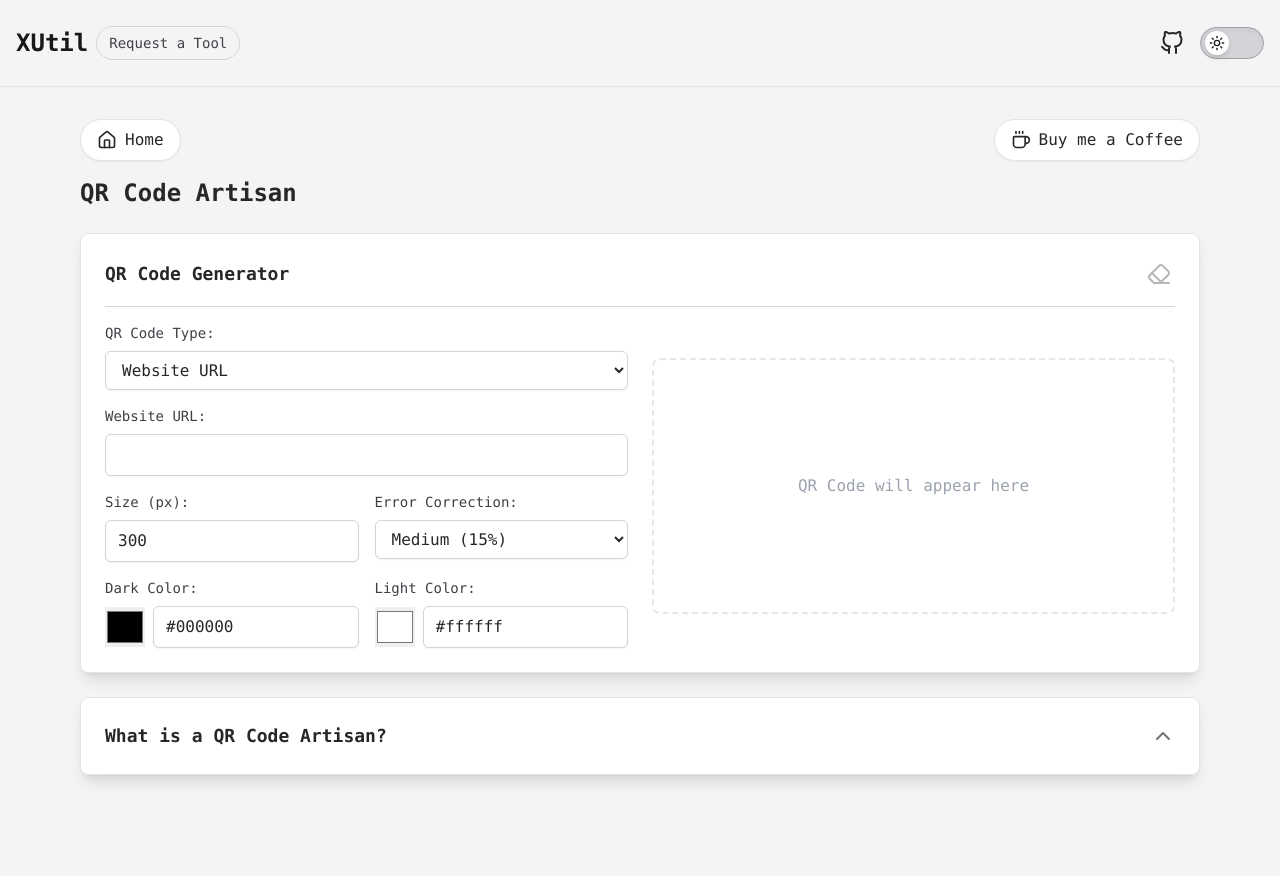
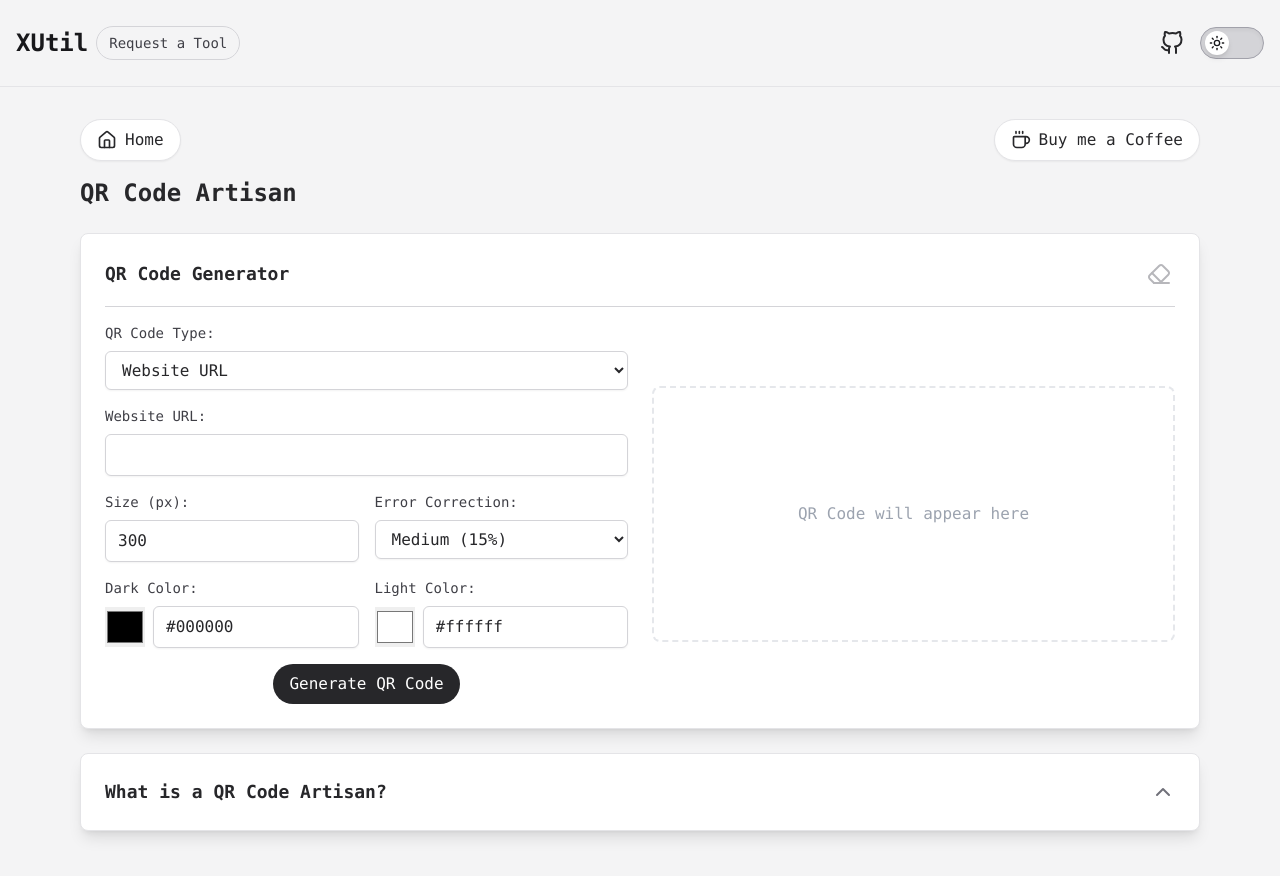
Before and after one commit to RohitPModani/xutil, a React (Vite) app: page /qr_code in a window 1280 px wide. Shown: the top 876 px of the page. Before the commit the page ends 855 px from the top, so only its background shows below. Built offline with nearby package versions, Linux system fonts and the light colour scheme.

Commit message:
Reverted QR code changes

```diff
--- a/src/pages/Image-Tools/QRCodeGenerator.tsx
+++ b/src/pages/Image-Tools/QRCodeGenerator.tsx
@@ -1,4 +1,4 @@
-import { useEffect, useState, useCallback, useMemo } from "react";
+import { useEffect, useState, useCallback } from "react";
 import BackToHome from "../../components/BackToHome";
 import SectionCard from "../../components/SectionCard";
 import ClearButton from "../../components/ClearButton";
@@ -9,6 +9,7 @@ import BuyMeCoffee from "../../components/BuyMeCoffee";
 import seoDescriptions from "../../data/seoDescriptions";
 import { updateToolUsage } from "../../utils/toolUsage";
 import QRCode from "qrcode";
+import LoadingButton from "../../components/LoadingButton";
 import { Download } from "lucide-react";
 import { saveAs } from "file-saver";
 
@@ -44,18 +45,6 @@ type QRCodeOptions = {
   downloadFormat?: "png" | "svg";
 };
 
-// Add this helper function for debouncing
-function debounce<T extends (...args: any[]) => any>(
-  func: T,
-  wait: number
-): (...args: Parameters<T>) => void {
-  let timeout: NodeJS.Timeout;
-  return (...args: Parameters<T>) => {
-    clearTimeout(timeout);
-    timeout = setTimeout(() => func(...args), wait);
-  };
-}
-
 const DEFAULT_OPTIONS: QRCodeOptions = {
   actionType: "url",
   text: "",
@@ -67,8 +56,6 @@ const DEFAULT_OPTIONS: QRCodeOptions = {
   eventEnd: new Date(Date.now() + 60 * 60 * 1000), // Default to 1 hour later
   downloadFormat: "png",
 };
-
-const DEBOUNCE_DELAY = 500;
 
 const ACTION_TYPES = [
   { value: "url", label: "Website URL" },
@@ -94,325 +81,159 @@ function QRCodeGenerator() {
     svg: "",
   });
   const [error, setError] = useState<string | null>(null);
-  const [previewDataUrl, setPreviewDataUrl] = useState<string>("");
-  const [validationErrors, setValidationErrors] = useState<
-    Record<string, string>
-  >({});
+  const [isGenerating, setIsGenerating] = useState(false);
 
   useEffect(() => {
     updateToolUsage("qr_code");
   }, []);
 
-  const validateUrl = (url: string): { isValid: boolean; normalizedUrl: string; error?: string } => {
-    if (!url.trim()) {
-      return { isValid: false, normalizedUrl: '', error: 'Please enter a valid URL' };
-    }
+  const generateQRCode = useCallback(async () => {
+    try {
+      setIsGenerating(true);
+      setError(null);
 
-    const trimmedUrl = url.trim();
-
-    // Check for common URL patterns and normalize them
-    let normalizedUrl = trimmedUrl;
-
-    // If it doesn't start with a protocol, assume https://
-    if (!/^[a-zA-Z][a-zA-Z0-9+.-]*:/.test(normalizedUrl)) {
-      normalizedUrl = `https://${normalizedUrl}`;
-    }
-
-    // Handle common cases where users might enter invalid protocols
-    if (normalizedUrl.startsWith('www.')) {
-      normalizedUrl = `https://${normalizedUrl}`;
-    }
-
-    try {
-      const urlObj = new URL(normalizedUrl);
-
-      // Check for valid protocols
-      const validProtocols = ['http:', 'https:', 'ftp:', 'ftps:', 'mailto:', 'tel:', 'sms:'];
-      if (!validProtocols.includes(urlObj.protocol)) {
-        return {
-          isValid: false,
-          normalizedUrl: trimmedUrl,
-          error: 'Please enter a URL with a valid protocol (http, https, ftp, etc.)'
-        };
-      }
-
-      // Basic hostname validation
-      if (!urlObj.hostname || urlObj.hostname.length === 0) {
-        return {
-          isValid: false,
-          normalizedUrl: trimmedUrl,
-          error: 'Please enter a valid URL with a hostname'
-        };
-      }
-
-      // Check for valid hostname format (basic check)
-      const hostnameRegex = /^[a-zA-Z0-9]([a-zA-Z0-9-]*[a-zA-Z0-9])?(\.[a-zA-Z0-9]([a-zA-Z0-9-]*[a-zA-Z0-9])?)*$/;
-      if (!hostnameRegex.test(urlObj.hostname) && !isValidIP(urlObj.hostname)) {
-        return {
-          isValid: false,
-          normalizedUrl: trimmedUrl,
-          error: 'Please enter a valid hostname or IP address'
-        };
-      }
-
-      return { isValid: true, normalizedUrl: urlObj.toString() };
-    } catch (error) {
-      // Try some common fixes for malformed URLs
-      const fixes = [
-        // Remove extra spaces
-        normalizedUrl.replace(/\s+/g, ''),
-        // Fix double slashes
-        normalizedUrl.replace(/([^:]\/)\/+/g, '$1'),
-        // Add missing top-level domain for simple cases
-        normalizedUrl.includes('.') ? normalizedUrl : `${normalizedUrl}.com`
-      ];
-
-      for (const fix of fixes) {
-        try {
-          const fixedUrl = new URL(fix);
-          if (fixedUrl.hostname) {
-            return { isValid: true, normalizedUrl: fixedUrl.toString() };
-          }
-        } catch {
-          continue;
-        }
-      }
-
-      return {
-        isValid: false,
-        normalizedUrl: trimmedUrl,
-        error: 'Please enter a valid URL (e.g., https://example.com)'
-      };
-    }
-  };
-
-  // Helper function to validate IP addresses
-  const isValidIP = (ip: string): boolean => {
-    // IPv4 validation
-    const ipv4Regex = /^(?:(?:25[0-5]|2[0-4][0-9]|[01]?[0-9][0-9]?)\.){3}(?:25[0-5]|2[0-4][0-9]|[01]?[0-9][0-9]?)$/;
-    if (ipv4Regex.test(ip)) return true;
-
-    // IPv6 validation (basic)
-    const ipv6Regex = /^(?:[0-9a-fA-F]{1,4}:){7}[0-9a-fA-F]{1,4}$/;
-    if (ipv6Regex.test(ip)) return true;
-
-    return false;
-  };
-
-  const validateInputs = useCallback(() => {
-    const errors: Record<string, string> = {};
+      let qrContent = "";
 
       switch (options.actionType) {
         case "url":
-        const urlValidation = validateUrl(options.text);
-        if (!urlValidation.isValid) {
-          errors.text = urlValidation.error || "Please enter a valid URL";
-        }
-        break;
         case "text":
-        if (!options.text.trim()) {
-          errors.text = "Please enter some text";
-        }
+          qrContent = options.text;
           break;
         case "contact":
-        if (!options.firstName && !options.lastName && !options.phone && !options.email) {
-          errors.contact = "Please enter at least one contact detail";
+          if (
+            !options.firstName &&
+            !options.lastName &&
+            !options.phone &&
+            !options.email
+          ) {
+            throw new Error("Please fill at least one contact field");
           }
-        if (options.email && !/^[^\s@]+@[^\s@]+\.[^\s@]+$/.test(options.email)) {
-          errors.email = "Please enter a valid email address";
+          qrContent = `BEGIN:VCARD\nVERSION:3.0\n`;
+          if (options.firstName || options.lastName) {
+            qrContent += `N:${options.lastName || ""};${
+              options.firstName || ""
+            }\n`;
+            qrContent += `FN:${options.firstName || ""} ${
+              options.lastName || ""
+            }\n`;
           }
-        if (options.phone && !/^\+?[\d\s-()]{10,}$/.test(options.phone)) {
-          errors.phone = "Please enter a valid phone number";
-        }
+          if (options.phone) qrContent += `TEL:${options.phone}\n`;
+          if (options.email) qrContent += `EMAIL:${options.email}\n`;
+          qrContent += `END:VCARD`;
           break;
         case "email":
-        if (!options.email) {
-          errors.email = "Email address is required";
-        } else if (!/^[^\s@]+@[^\s@]+\.[^\s@]+$/.test(options.email)) {
-          errors.email = "Please enter a valid email address";
+          if (!options.email) throw new Error("Email address is required");
+          qrContent = `mailto:${options.email}`;
+          if (options.emailSubject || options.emailBody) {
+            qrContent += "?";
+            const params = [];
+            if (options.emailSubject)
+              params.push(
+                `subject=${encodeURIComponent(options.emailSubject)}`
+              );
+            if (options.emailBody)
+              params.push(`body=${encodeURIComponent(options.emailBody)}`);
+            qrContent += params.join("&");
           }
           break;
         case "sms":
-      case "phone":
-        if (!options.phone) {
-          errors.phone = "Phone number is required";
-        } else if (!/^\+?[\d\s-()]{10,}$/.test(options.phone)) {
-          errors.phone = "Please enter a valid phone number";
+          if (!options.phone) throw new Error("Phone number is required");
+          qrContent = `smsto:${options.phone}`;
+          if (options.smsBody) {
+            qrContent += `:${encodeURIComponent(options.smsBody)}`;
           }
           break;
         case "wifi":
-        if (!options.wifiSsid) {
-          errors.wifiSsid = "WiFi SSID is required";
-        }
+          if (!options.wifiSsid) throw new Error("WiFi SSID is required");
+          qrContent = `WIFI:T:${options.wifiEncryption || "WPA"};S:${
+            options.wifiSsid
+          };`;
+          if (options.wifiPassword) qrContent += `P:${options.wifiPassword};`;
+          qrContent += ";";
+          break;
+        case "phone":
+          if (!options.phone) throw new Error("Phone number is required");
+          qrContent = `tel:${options.phone}`;
           break;
         case "whatsapp":
-        if (!options.phone) {
-          errors.phone = "Phone number is required";
-        } else if (!/^\+?[\d\s-()]{10,}$/.test(options.phone)) {
-          errors.phone = "Please enter a valid phone number";
+          if (!options.phone) throw new Error("Phone number is required");
+          qrContent = `https://wa.me/${options.phone}`;
+          if (options.whatsappMessage) {
+            qrContent += `?text=${encodeURIComponent(options.whatsappMessage)}`;
           }
           break;
         case "event":
-        if (!options.eventTitle) {
-          errors.eventTitle = "Event title is required";
-        }
-        if (options.eventStart && options.eventEnd) {
+          if (!options.eventTitle) throw new Error("Event title is required");
+          qrContent = `BEGIN:VEVENT\nSUMMARY:${options.eventTitle}\n`;
+          if (options.eventStart) {
             const start = new Date(options.eventStart);
-          const end = new Date(options.eventEnd);
-          if (end <= start) {
-            errors.eventEnd = "End time must be after start time";
-          }
-        }
-        break;
-    }
-
-    setValidationErrors(errors);
-    return Object.keys(errors).length === 0;
-  }, [options]);
-
-  const debouncedGeneratePreview = useMemo(
-    () =>
-      debounce(async (opts: QRCodeOptions) => {
-        try {
-          if (!validateInputs()) {
-            setPreviewDataUrl("");
-            setQrCodeDataUrls({
-              png: "",
-              svg: "",
-            });
-            return;
-          }
-          const qrContent = generateQRContent(opts);
-          if (qrContent) {
-            const dataUrl = await QRCode.toDataURL(qrContent, {
-              width: opts.size,
-              color: {
-                dark: opts.colorDark,
-                light: opts.colorLight,
-              },
-              errorCorrectionLevel: opts.errorCorrectionLevel,
-              type: "image/png",
-              margin: 1,
-            });
-            setPreviewDataUrl(dataUrl);
-            setQrCodeDataUrls({
-              png: dataUrl,
-              svg: await QRCode.toString(qrContent, {
-                type: "svg",
-                width: opts.size,
-                margin: 1,
-                color: {
-                  dark: opts.colorDark,
-                  light: opts.colorLight,
-                },
-                errorCorrectionLevel: opts.errorCorrectionLevel,
-              }),
-            });
-          }
-        } catch (err) {
-          console.error("Preview generation error:", err);
-          setPreviewDataUrl("");
-          setQrCodeDataUrls({
-            png: "",
-            svg: "",
-          });
-        }
-      }, DEBOUNCE_DELAY),
-    [validateInputs]
-  );
-
-  const generateQRContent = (opts: QRCodeOptions): string => {
-    switch (opts.actionType) {
-      case "url":
-      case "text":
-        return opts.text;
-      case "contact":
-        if (!opts.firstName && !opts.lastName && !opts.phone && !opts.email) {
-          return "";
-        }
-        let qrContent = `BEGIN:VCARD\nVERSION:3.0\n`;
-        if (opts.firstName || opts.lastName) {
-          qrContent += `N:${opts.lastName || ""};${opts.firstName || ""}\n`;
-          qrContent += `FN:${opts.firstName || ""} ${opts.lastName || ""}\n`;
-        }
-        if (opts.phone) qrContent += `TEL:${opts.phone}\n`;
-        if (opts.email) qrContent += `EMAIL:${opts.email}\n`;
-        qrContent += `END:VCARD`;
-        return qrContent;
-      case "email":
-        if (!opts.email) throw new Error("Email address is required");
-        qrContent = `mailto:${opts.email}`;
-        if (opts.emailSubject || opts.emailBody) {
-          qrContent += "?";
-          const params = [];
-          if (opts.emailSubject)
-            params.push(`subject=${encodeURIComponent(opts.emailSubject)}`);
-          if (opts.emailBody)
-            params.push(`body=${encodeURIComponent(opts.emailBody)}`);
-          qrContent += params.join("&");
-        }
-        return qrContent;
-      case "sms":
-        if (!opts.phone) throw new Error("Phone number is required");
-        qrContent = `smsto:${opts.phone}`;
-        if (opts.smsBody) {
-          qrContent += `:${encodeURIComponent(opts.smsBody)}`;
-        }
-        return qrContent;
-      case "wifi":
-        if (!opts.wifiSsid) throw new Error("WiFi SSID is required");
-        qrContent = `WIFI:T:${opts.wifiEncryption || "WPA"};S:${
-          opts.wifiSsid
-        };`;
-        if (opts.wifiPassword) qrContent += `P:${opts.wifiPassword};`;
-        qrContent += ";";
-        return qrContent;
-      case "phone":
-        if (!opts.phone) throw new Error("Phone number is required");
-        qrContent = `tel:${opts.phone}`;
-        return qrContent;
-      case "whatsapp":
-        if (!opts.phone) throw new Error("Phone number is required");
-        qrContent = `https://wa.me/${opts.phone}`;
-        if (opts.whatsappMessage) {
-          qrContent += `?text=${encodeURIComponent(opts.whatsappMessage)}`;
-        }
-        return qrContent;
-      case "event":
-        if (!opts.eventTitle) throw new Error("Event title is required");
-        qrContent = `BEGIN:VEVENT\nSUMMARY:${opts.eventTitle}\n`;
-        if (opts.eventStart) {
-          const start = new Date(opts.eventStart);
             qrContent += `DTSTART:${
               start.toISOString().replace(/[-:]/g, "").split(".")[0]
             }Z\n`;
           }
-        if (opts.eventEnd) {
-          const end = new Date(opts.eventEnd);
+          if (options.eventEnd) {
+            const end = new Date(options.eventEnd);
             qrContent += `DTEND:${
               end.toISOString().replace(/[-:]/g, "").split(".")[0]
             }Z\n`;
           }
-        if (opts.eventLocation) qrContent += `LOCATION:${opts.eventLocation}\n`;
-        if (opts.eventDescription)
-          qrContent += `DESCRIPTION:${opts.eventDescription}\n`;
+          if (options.eventLocation)
+            qrContent += `LOCATION:${options.eventLocation}\n`;
+          if (options.eventDescription)
+            qrContent += `DESCRIPTION:${options.eventDescription}\n`;
           qrContent += `END:VEVENT`;
-        return qrContent;
+          break;
         default:
-        return opts.text;
+          qrContent = options.text;
       }
-  };
+
+      if (!qrContent) {
+        throw new Error("Please enter content to generate QR code");
+      }
+
+      const [pngDataUrl, svgDataUrl] = await Promise.all([
+        QRCode.toDataURL(qrContent, {
+          width: options.size,
+          color: {
+            dark: options.colorDark,
+            light: options.colorLight,
+          },
+          errorCorrectionLevel: options.errorCorrectionLevel,
+          type: "image/png",
+          margin: 1,
+        }),
+        QRCode.toString(qrContent, {
+          type: "svg",
+          width: options.size,
+          margin: 1,
+          color: {
+            dark: options.colorDark,
+            light: options.colorLight,
+          },
+          errorCorrectionLevel: options.errorCorrectionLevel,
+        }),
+      ]);
+
+      setQrCodeDataUrls({
+        png: pngDataUrl,
+        svg: svgDataUrl,
+      });
+    } catch (err) {
+      setError(
+        err instanceof Error ? err.message : "Failed to generate QR code"
+      );
+      console.error("QR code generation error:", err);
+    } finally {
+      setIsGenerating(false);
+    }
+  }, [options]);
 
   const handleInputChange = useCallback(
     (e: React.ChangeEvent<HTMLInputElement | HTMLTextAreaElement>) => {
       const { name, value } = e.target;
-      setOptions((prev) => {
-        const newOptions = { ...prev, [name]: value };
-        debouncedGeneratePreview(newOptions);
-        return newOptions;
-      });
+      setOptions((prev) => ({ ...prev, [name]: value }));
     },
-    [debouncedGeneratePreview]
+    []
   );
 
   const handleColorChange = useCallback(
@@ -439,27 +260,8 @@ function QRCodeGenerator() {
         png: "",
         svg: "",
       });
-      setPreviewDataUrl("");
-      setError(null);
     },
     []
-  );
-
-  const handleUrlBlur = useCallback(
-    (e: React.FocusEvent<HTMLInputElement>) => {
-      const { name, value } = e.target;
-      if (name === 'text' && options.actionType === 'url' && value.trim()) {
-        const urlValidation = validateUrl(value);
-        if (urlValidation.isValid && urlValidation.normalizedUrl !== value) {
-          setOptions((prev) => {
-            const newOptions = { ...prev, [name]: urlValidation.normalizedUrl };
-            debouncedGeneratePreview(newOptions);
-            return newOptions;
-          });
-        }
-      }
-    },
-    [options.actionType, debouncedGeneratePreview]
   );
 
   const handleClear = useCallback(() => {
@@ -468,9 +270,7 @@ function QRCodeGenerator() {
       png: "",
       svg: "",
     });
-    setPreviewDataUrl("");
     setError(null);
-    setValidationErrors({});
   }, []);
 
   const downloadQRCode = useCallback(() => {
@@ -491,17 +291,6 @@ function QRCodeGenerator() {
   }, [qrCodeDataUrls, options.actionType, options.downloadFormat]);
 
   const renderActionFields = () => {
-    const renderError = (field: string) => {
-      if (validationErrors[field]) {
-        return (
-          <div className="text-red-500 text-sm mt-1">
-            {validationErrors[field]}
-          </div>
-        );
-      }
-      return null;
-    };
-
     switch (options.actionType) {
       case "contact":
         return (
@@ -839,11 +628,9 @@ function QRCodeGenerator() {
                 className="input-field"
                 value={options.text}
                 onChange={handleInputChange}
-                onBlur={handleUrlBlur}
                 required
               />
             )}
-            {renderError("text")}
           </div>
         );
     }
@@ -983,13 +770,23 @@ function QRCodeGenerator() {
                   </div>
                 </div>
               </div>
+
+              <div className="flex justify-center item-center">
+                <LoadingButton
+                  onClick={generateQRCode}
+                  disabled={isGenerating}
+                  isLoading={isGenerating}
+                >
+                  Generate QR Code
+                </LoadingButton>
+              </div>
             </div>
 
             <div className="flex flex-col items-center justify-center">
-              {qrCodeDataUrls.png || previewDataUrl ? (
+              {qrCodeDataUrls.png ? (
                 <>
                   <img
-                    src={qrCodeDataUrls.png || previewDataUrl}
+                    src={qrCodeDataUrls.png}
                     alt="Generated QR Code"
                     className="mb-4 border rounded p-2 bg-white"
                   />
@@ -1009,7 +806,6 @@ function QRCodeGenerator() {
                     <button
                       onClick={downloadQRCode}
                       className="button-primary flex items-center justify-center gap-2"
-                      disabled={!previewDataUrl}
                     >
                       <Download /> Download
                     </button>
```
Lines whose indentation alone changed are shown as unchanged.
